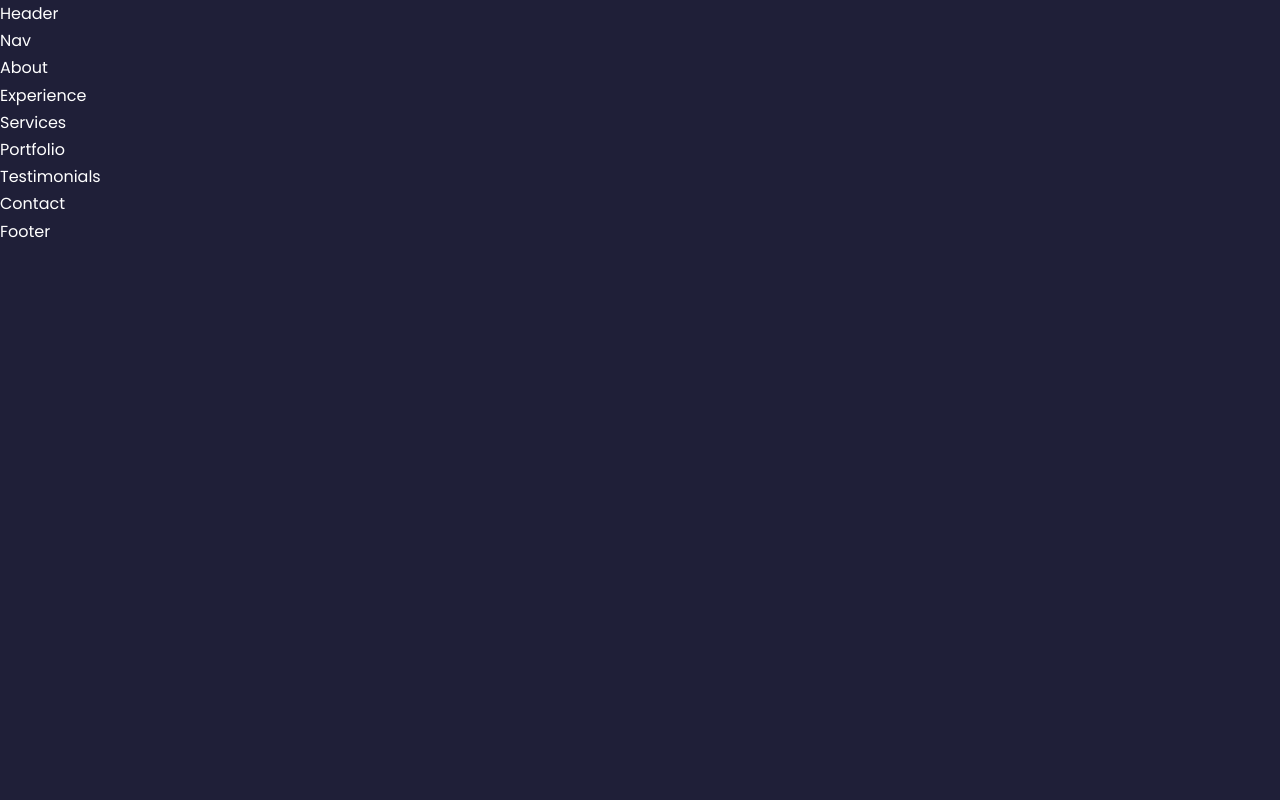
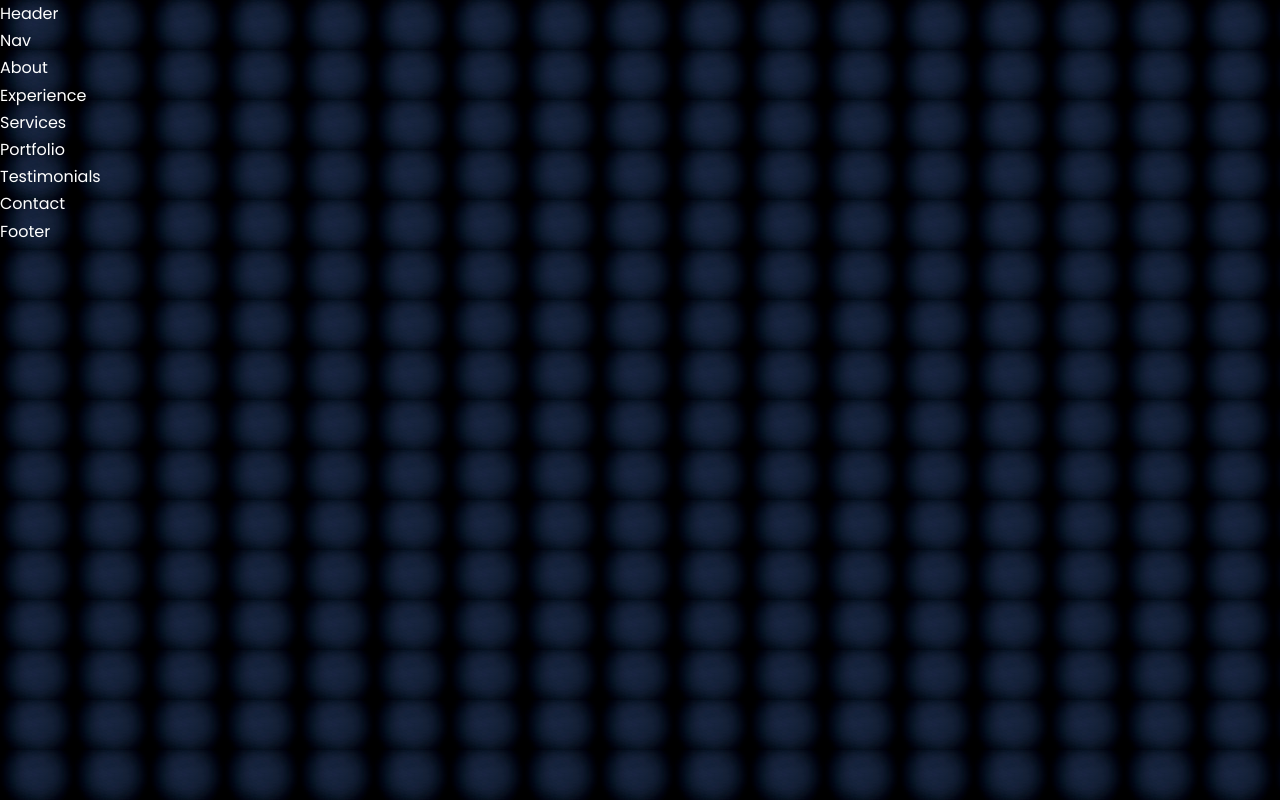
Before and after one commit to Gustogrenade1278/hellostim, a React (Create React App) app in the folder react-portfolio-1/: page / in a window 1280 px wide. Built offline with nearby package versions, Linux system fonts and the light colour scheme.

Commit message:
added background img

```diff
--- a/react-portfolio-1/src/index.css
+++ b/react-portfolio-1/src/index.css
@@ -37,7 +37,7 @@ body {
   background: var(--color-bg);
   color: var(--color-white);
   line-height: 1.7;
-  /*  background-image: url(../src/assets/bg-texture.jpg);  */
+  background-image: url(../src/assets/bg-texture.jpg);
 }
 
 /* ======= GENERAL STYLES ========= */
```
Also changed, not shown: react-portfolio-1/src/assets/bg-texture.jpg.
